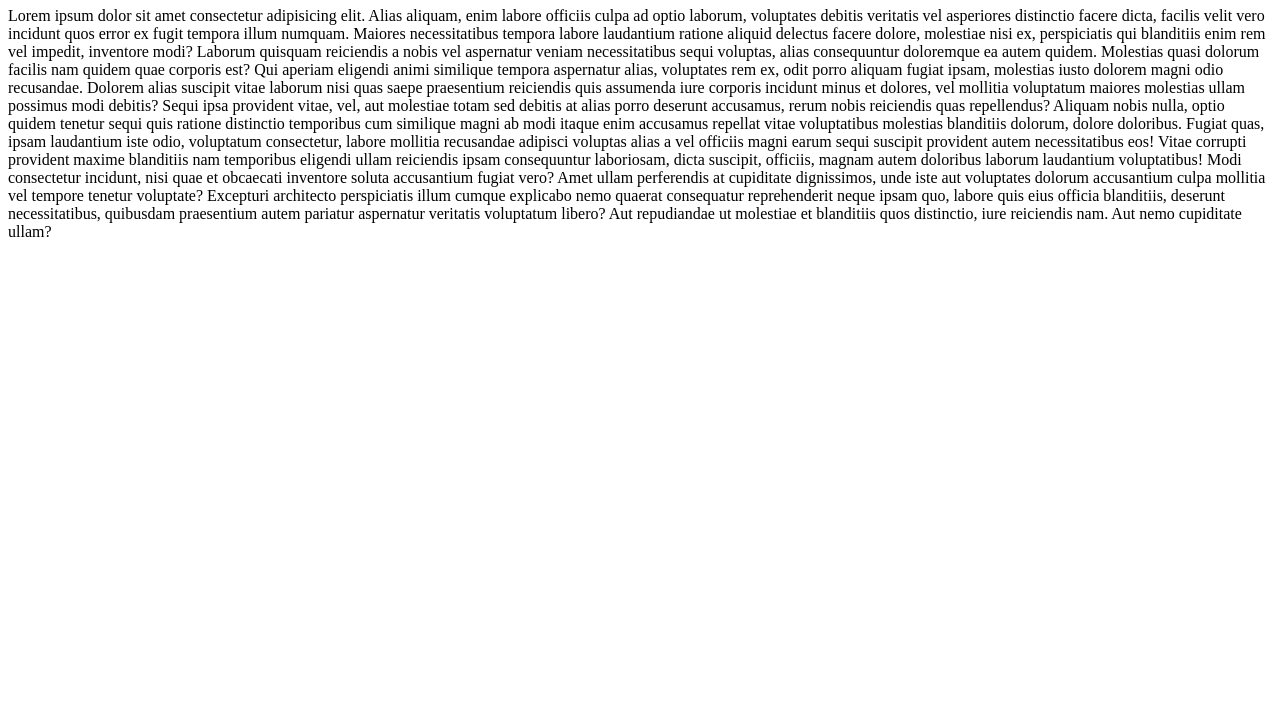
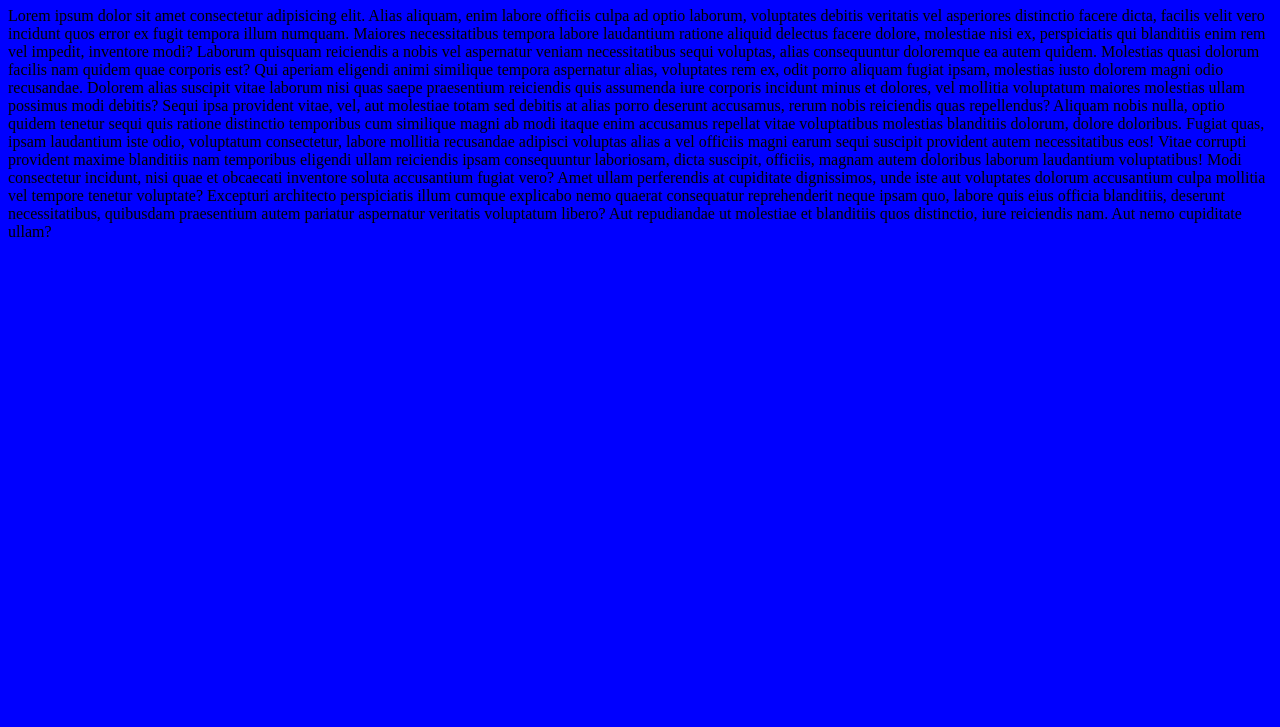
Before and after one commit to fernandocristovam/exercicio01, a plain HTML site: page index.html in a window 1280 px wide. Shown: the part 73-800 px from the top of the page. Drawn offline with Linux system fonts and the light colour scheme; files that its build step writes are made by us from their sources.

Commit message:
mudanca da cor do backgroun

```diff
--- a/CSS/decoExer.css
+++ b/CSS/decoExer.css
@@ -0,0 +1,3 @@
+body{
+    background-color:blue;
+}
--- a/index.html
+++ b/index.html
@@ -4,6 +4,8 @@
     <meta charset="UTF-8">
     <meta name="viewport" content="width=device-width, initial-scale=1.0">
     <title>home</title>
+
+    <link rel="stylesheet" href="../exercicioPush/CSS/decoExer.css">
 </head>
 <body>
 
```
